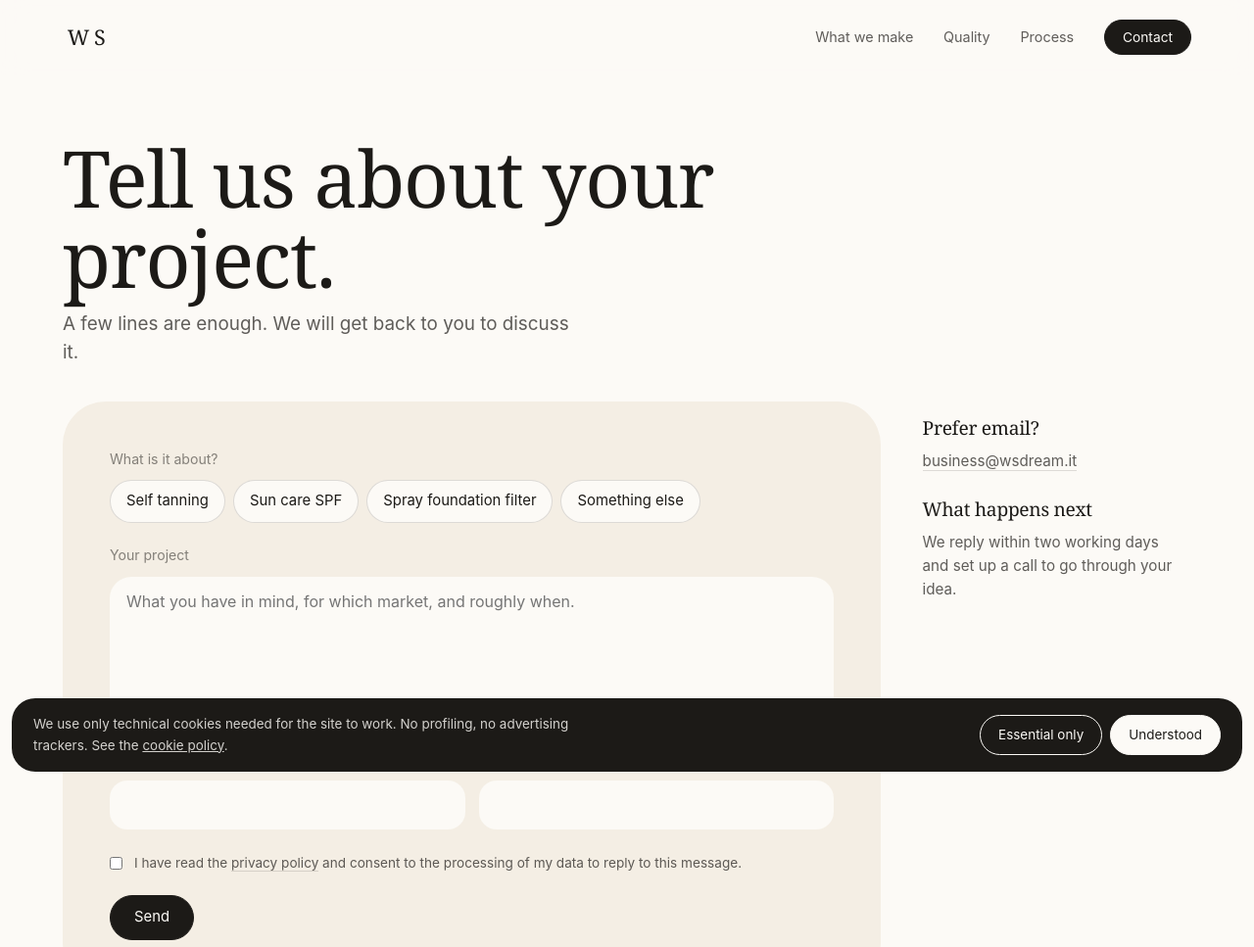
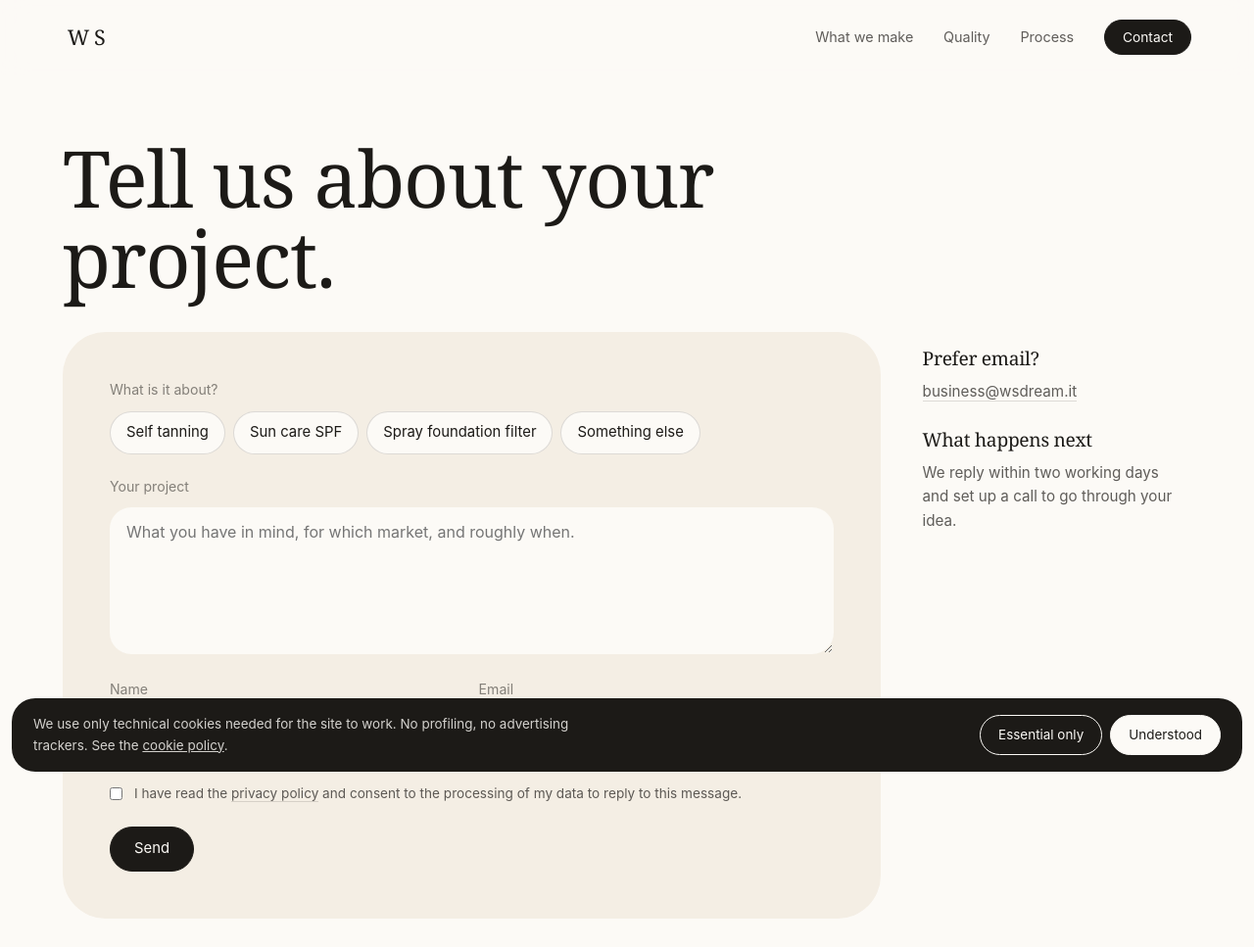
Before and after one commit to ruggeroganz/ws, a plain HTML site: page contact.html in a window 1280 px wide. Shown: the top 967 px of the page at 98% size. Drawn offline with Linux system fonts and the light colour scheme.

Commit message:
Update contact.html

```diff
--- a/contact.html
+++ b/contact.html
@@ -315,7 +315,6 @@ h1,h2,h3{font-family:var(--serif);font-weight:400;letter-spacing:-.015em}
 <section class="c-hero">
   <div class="shell">
     <h1 class="d1">Tell us about your project.</h1>
-    <p class="lede">A few lines are enough. We will get back to you to discuss it.</p>
   </div>
 </section>
 
```
